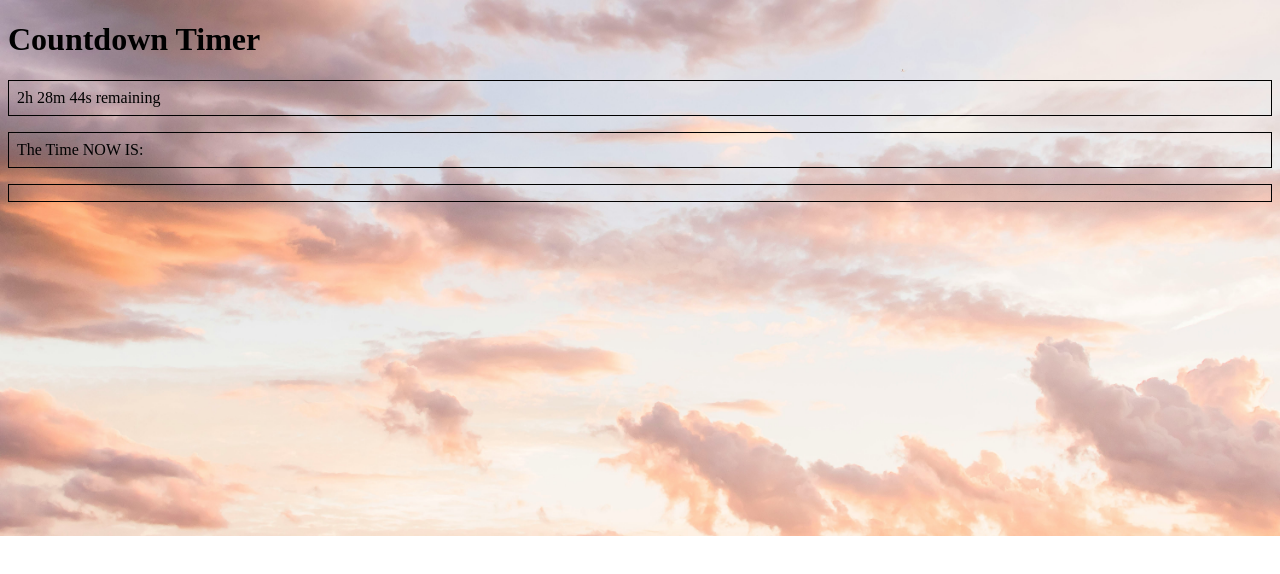
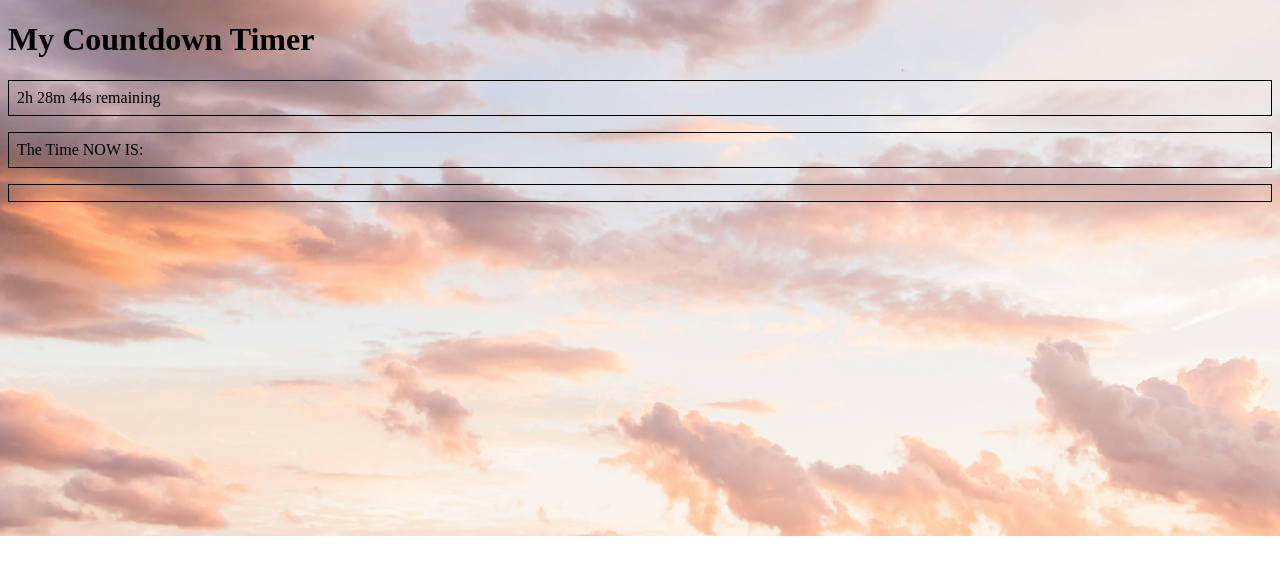
Before and after one commit to Zahir-75/My-Clock-Display, a plain HTML site: page index.html in a window 1280 px wide. Drawn offline with Linux system fonts and the light colour scheme.

Commit message:
checking if header changed

```diff
--- a/index.html
+++ b/index.html
@@ -47,7 +47,7 @@
     </script>
 </head>
 <body onload="fetchTargetTime()">
-    <h1>Countdown Timer</h1>
+    <h1>My Countdown Timer</h1>
     <p id="countdown">Loading...</p>
 
    <p> The Time NOW IS: </p>
```
